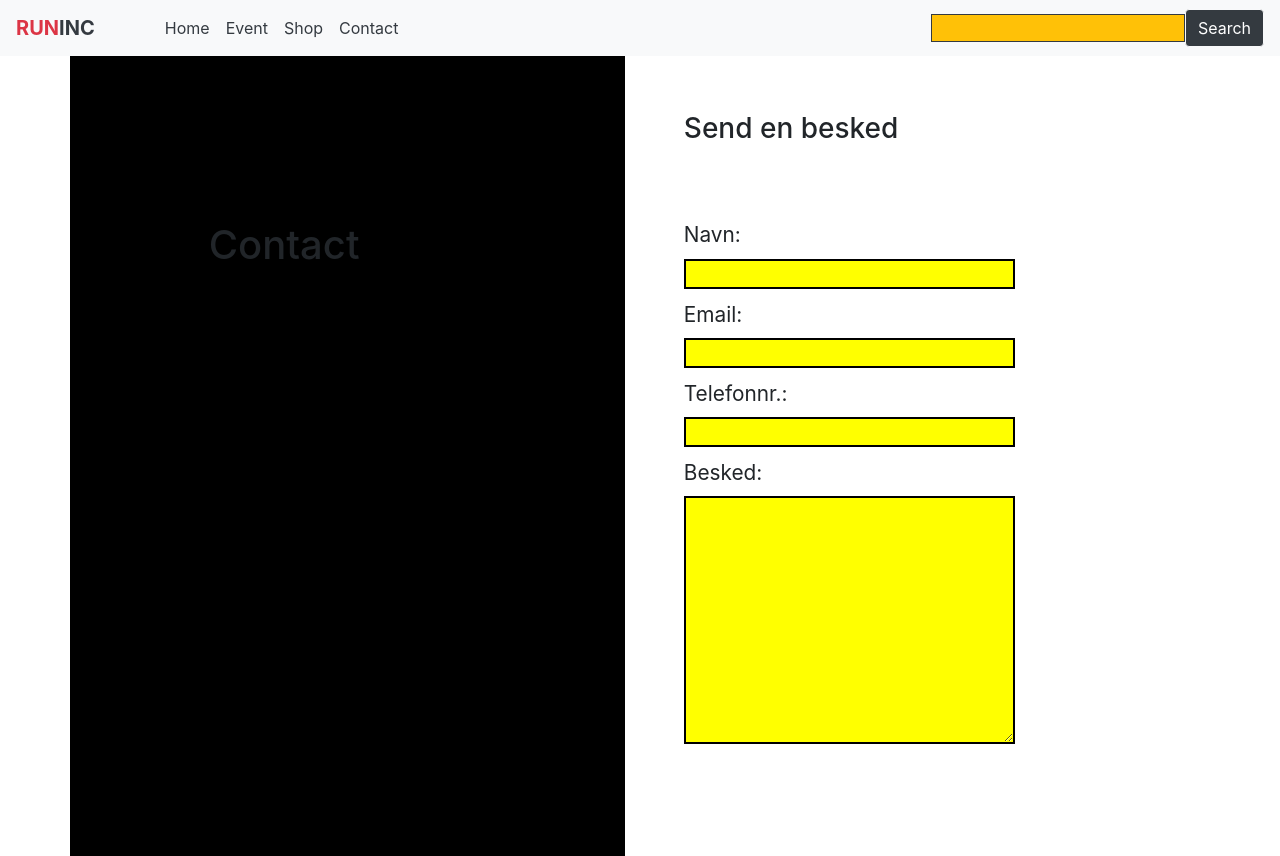
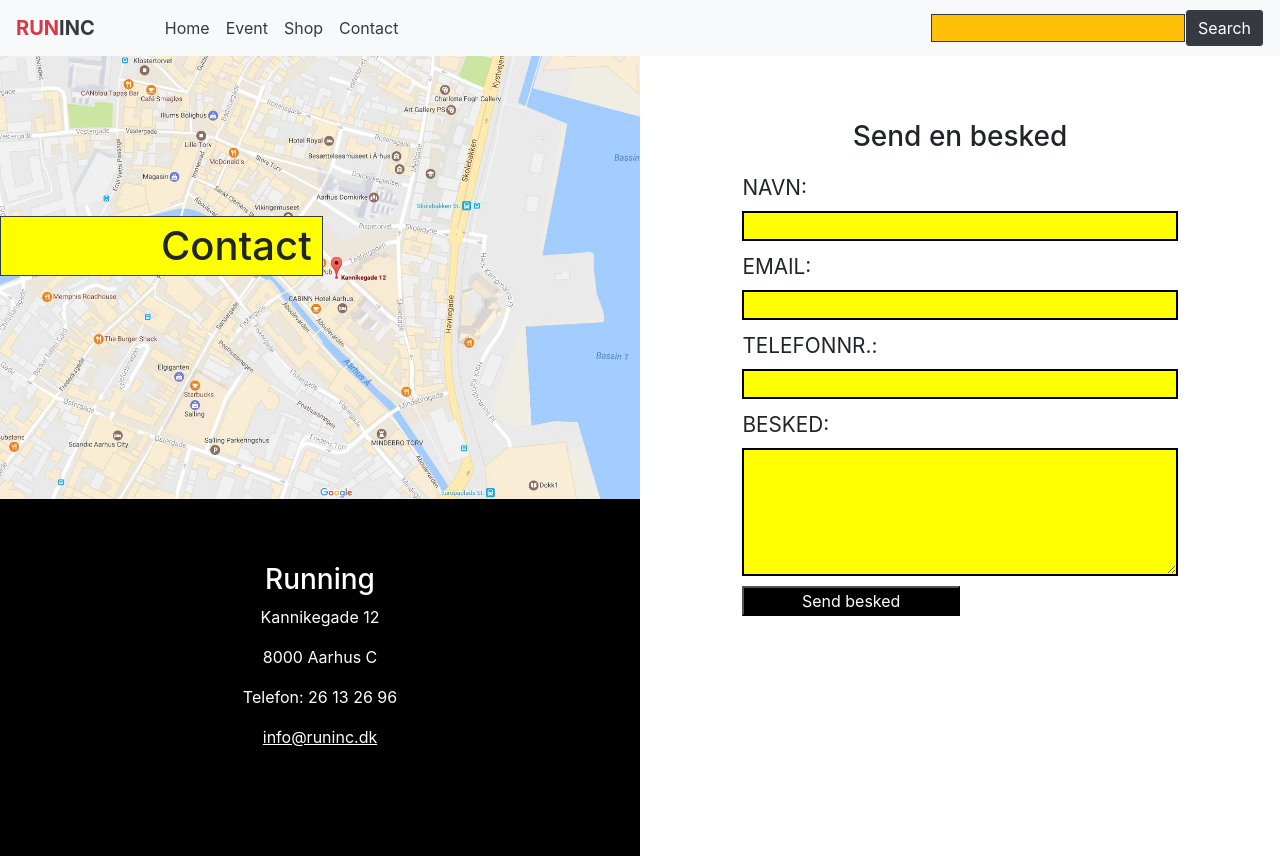
Before and after one commit to dani690e/RUNINC, a React (Create React App) app: page /contact in a window 1280 px wide. Built offline with nearby package versions, Linux system fonts and the light colour scheme.

Commit message:
Update Contact.js

```diff
--- a/src/pages/Contact.js
+++ b/src/pages/Contact.js
@@ -1,22 +1,32 @@
 import React from 'react'
+import map from '../images/map.JPG'
 
 const contact = () => {
     return (
-        <div className="Contact container d-flex">
-            <section className="contactInfo row col-6">
-                <h2>Contact</h2>
+        <div className="Contact d-flex">
+            <section className="contactInfo col-12 col-md-6">
+                <h2 className="bg-yellow border border-dark">Contact</h2>
+                <img src={map} alt="" className="img-fluid"/>
+                <div className="information text-center text-white">
+                    <h3 className="text-center">Running</h3>
+                    <p>Kannikegade 12</p>
+                    <p>8000 Aarhus C</p>
+                    <p>Telefon: 26 13 26 96</p>
+                    <p><u>info@runinc.dk</u></p>
+                </div>
             </section>
-            <section className="contact row col-6">
-                <h3>Send en besked</h3>
+            <section className="contact col-12 col-md-6">
+                <h3 className="text-center">Send en besked</h3>
                 <form className="d-flex flex-column">
-                    <label htmlFor="name">Navn:</label>
+                    <label htmlFor="name">NAVN:</label>
                     <input type="text" id="name"/>
-                    <label htmlFor="email">Email:</label>
+                    <label htmlFor="email">EMAIL:</label>
                     <input type="email" id="email"/>
-                    <label htmlFor="tlf">Telefonnr.:</label>
+                    <label htmlFor="tlf">TELEFONNR.:</label>
                     <input type="number" id="tlf"/>
-                    <label htmlFor="besked">Besked:</label>
-                    <textarea name="besked" id="besked" cols="30" rows="10"></textarea>
+                    <label htmlFor="besked">BESKED:</label>
+                    <textarea name="besked" id="besked" cols="30" rows="5"></textarea>
+                    <button>Send besked</button>
                 </form>
             </section>
         </div>
```
